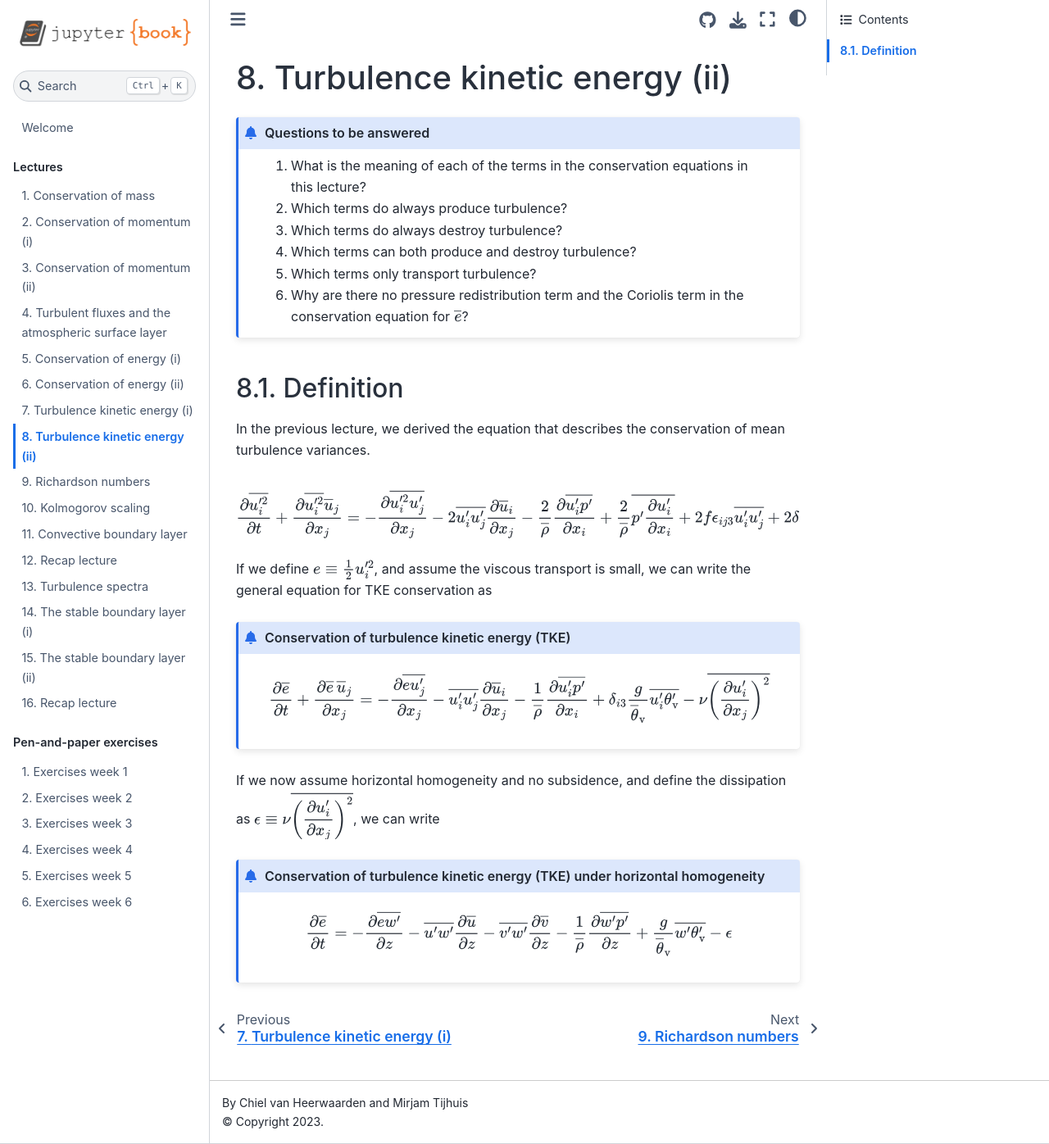
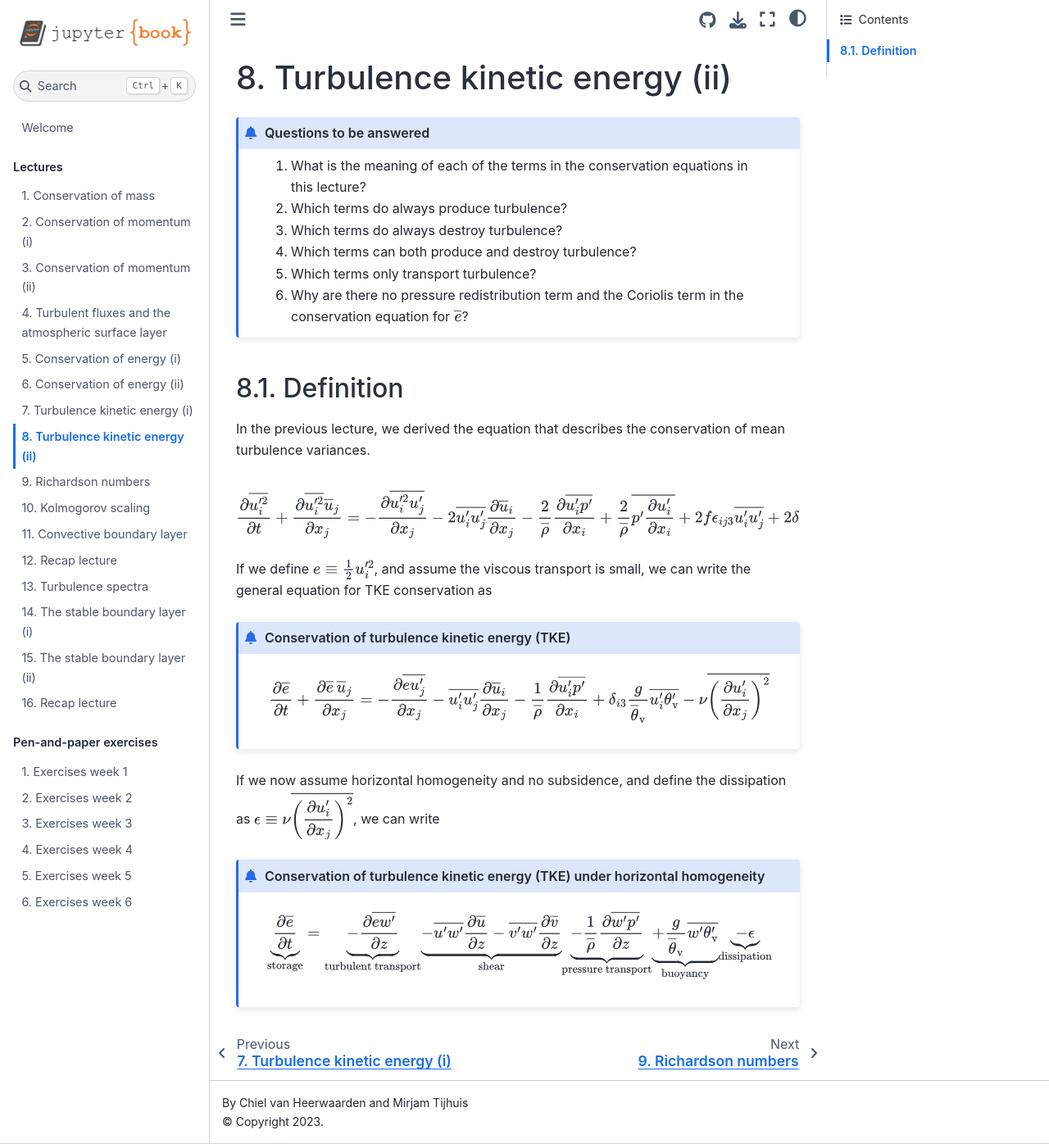
Before and after one commit to boundary-layer-meteo/boundary-layer-meteo.github.io, a Jupyter Book: the page built from lectures/8_tke_ii.md, in a window 1280 px wide and 1396 px high. Shown: the whole window at 82% size. Built offline with Jupyter Book 1.0.4 settings and Sphinx 7.4.7 and the Sphinx Book theme 1.1.4, drawn with Linux system fonts in a browser that asks for light colours.

Commit message:
Add term names in conservation of TKE
Same names as in lecture 9

````diff
--- a/lectures/8_tke_ii.md
+++ b/lectures/8_tke_ii.md
@@ -65,14 +65,18 @@ $$
 If we now assume horizontal homogeneity and no subsidence, and define the dissipation as $\epsilon \equiv \nu \overline{ \left( \pd{\uiprime}{x_j} \right)^2}$, we can write
 
 ```{admonition} Conservation of turbulence kinetic energy (TKE) under horizontal homogeneity
+
 $$
-  \pd{\ebar}{t}
+
+  \underbrace{\pd{\ebar}{t}}_\textrm{storage}
 =
-- \pd{\overline{e  w^\prime}}{z}
-- \overline{u^\prime w^\prime} \pd{\ubar}{z}
-- \overline{v^\prime w^\prime} \pd{\vbar}{z}
-- \dfrac{1}{\rhobar} \pd{\overline{w^\prime p^\prime}}{z}
-+ \dfrac{g}{\overline{\theta}_\mathrm{v}} \overline{ w^\prime \theta_\mathrm{v}^\prime}
-- \epsilon
+\underbrace{ - \pd{\overline{e  w^\prime}}{z} }_\textrm{turbulent transport}
+\underbrace{ - \overline{u^\prime w^\prime} \pd{\ubar}{z}
+             - \overline{v^\prime w^\prime} \pd{\vbar}{z} }_\textrm{shear}
+\underbrace{ - \dfrac{1}{\rhobar} \pd{\overline{w^\prime p^\prime}}{z}}_\textrm{pressure transport}
+\underbrace{ + \dfrac{g}{\overline{\theta}_\mathrm{v}} \overline{ w^\prime \theta_\mathrm{v}^\prime} }_\textrm{buoyancy}
+\underbrace{ - \epsilon }_\textrm{dissipation}
+
 $$
+
 ```
````
